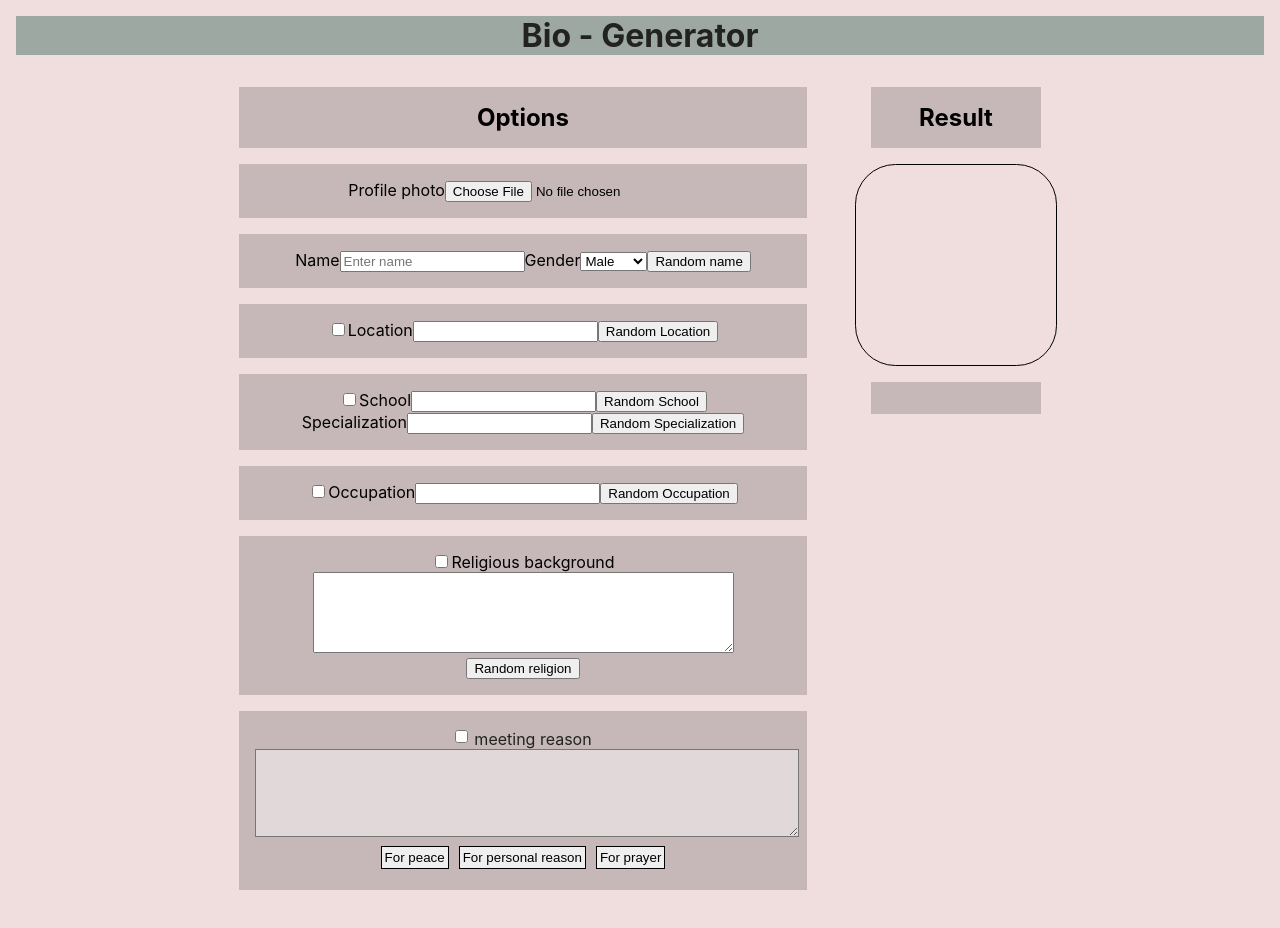
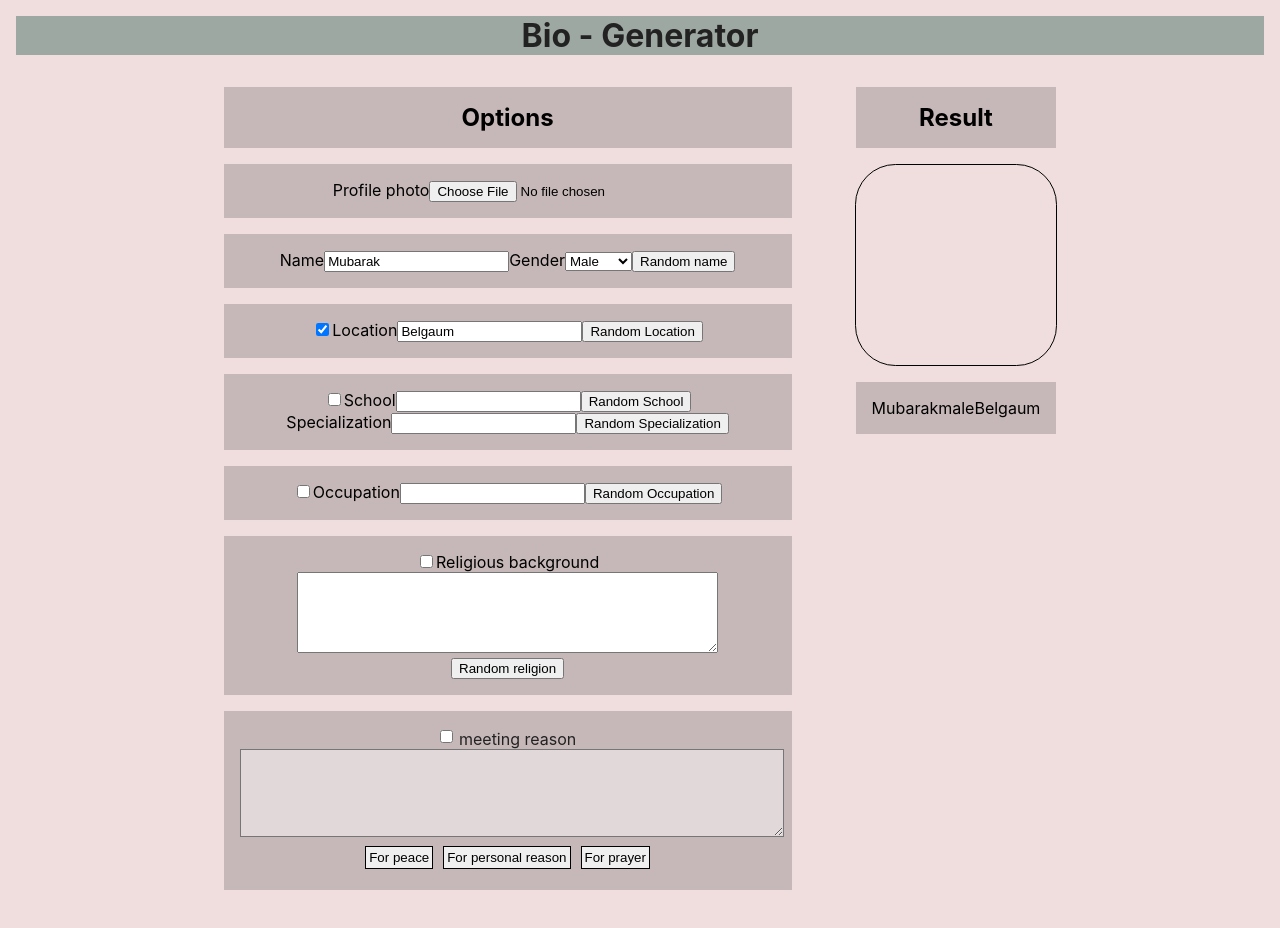
Before and after one commit to mubarak7785/Bio-Generator, a React (Vite) app: page / in a window 1280 px wide. Shown: the top 928 px of the page. Built offline with nearby package versions, Linux system fonts and the light colour scheme.

Commit message:
reading value of name gender & location functionality added

```diff
--- a/src/components/Biogenerator.jsx
+++ b/src/components/Biogenerator.jsx
@@ -1,10 +1,26 @@
 import { useEffect, useState } from "react";
 import "./BioGenerator.css";
 
+export const Biogenerator = () => {
+  const [name, setName] = useState("Mubarak");
+  const [image, setimage] = useState("");
+  const [location, setLocation] = useState("Belgaum");
+  const [gender, setGender] = useState("male");
+  const [isCheckedLocation, setIsCheckedLocation] = useState(true);
 
-export const Biogenerator = () => {
-  const [image, setimage] = useState("");
+  const handleInputName = (e) => {
+    setName(e.target.value);
+  };
 
+  const handleGender = (e) => {
+    setGender(e.target.value);
+  };
+  const handleOnChangeLocation = () => {
+    setIsCheckedLocation(!isCheckedLocation);
+  };
+  const handleInputLocation = (e) => {
+    setLocation(e.target.value);
+  };
 
   const photoUpload = (e) => {
     const reader = new FileReader();
@@ -31,18 +47,31 @@ export const Biogenerator = () => {
           </div>
           <div className="box">
             <label>Name</label>
-            <input type="text" placeholder="Enter name" />
+            <input
+              type="text"
+              placeholder="Enter name"
+              value={name}
+              onChange={handleInputName}
+            />
             <label>Gender</label>
-            <select>
+            <select onChange={(e) => handleGender(e)}>
               <option value="male">Male</option>
               <option value="female">Female</option>
             </select>
             <button>Random name</button>
           </div>
           <div className="box">
-            <input type="checkbox" value="false"></input>
+            <input
+              type="checkbox"
+              value="false"
+              checked={isCheckedLocation}
+              onChange={handleOnChangeLocation}
+            ></input>
             <label>Location</label>
-            <input type="text"></input>
+            <input type="text"
+            value={location}
+            onChange={handleInputLocation}
+            ></input>
             <button>Random Location</button>
           </div>
           <div className="box">
@@ -91,11 +120,13 @@ export const Biogenerator = () => {
         <div className="result" id="result">
           <h2 className="box">Result</h2>
           <div className="imagediv">
-          {image ? <img src={image} alt="profile photo" /> : null}
+            {image ? <img src={image} alt="profile photo" /> : null}
           </div>
 
           <div className="box">
-
+            {name}
+            {gender}
+            {location}
           </div>
         </div>
       </div>
```
